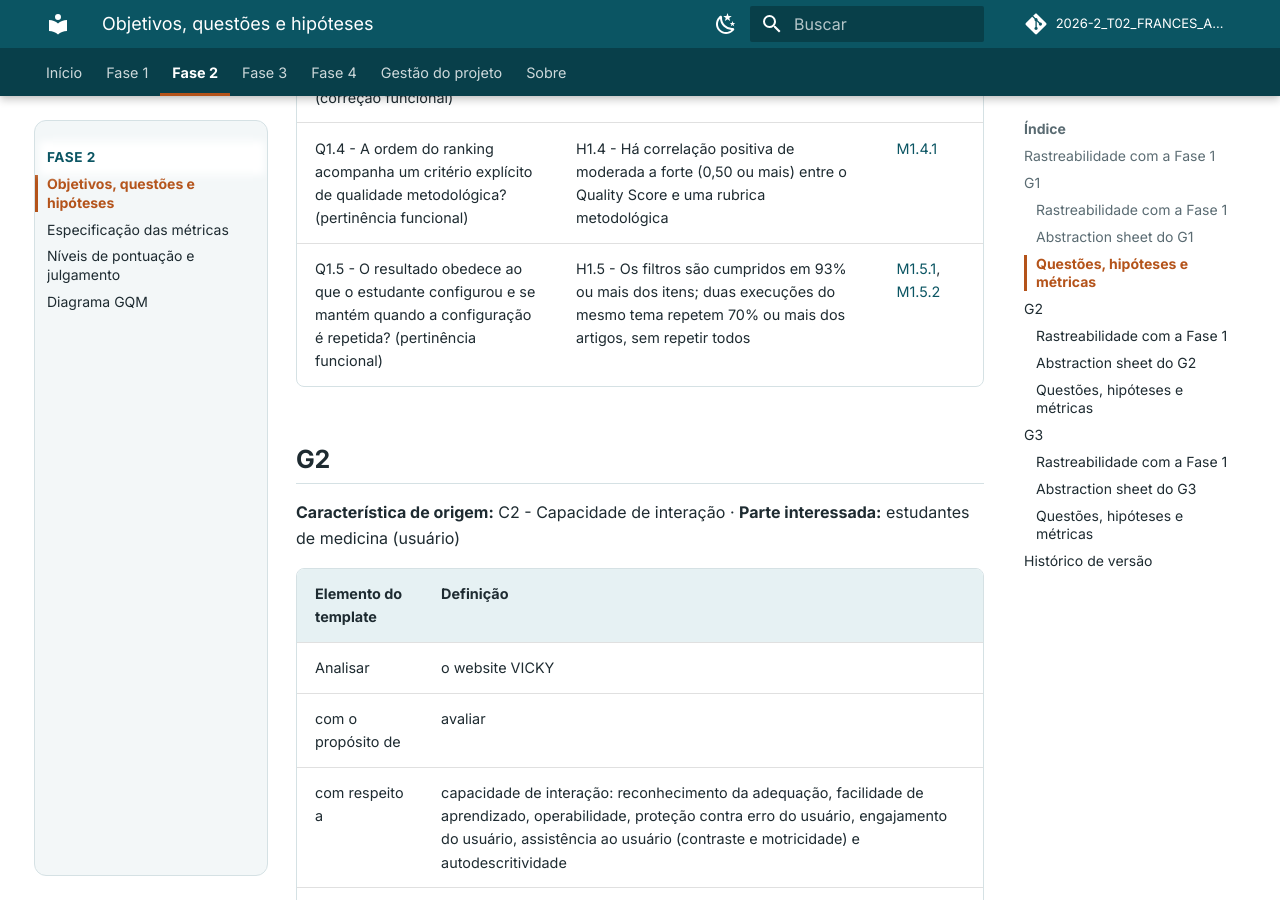
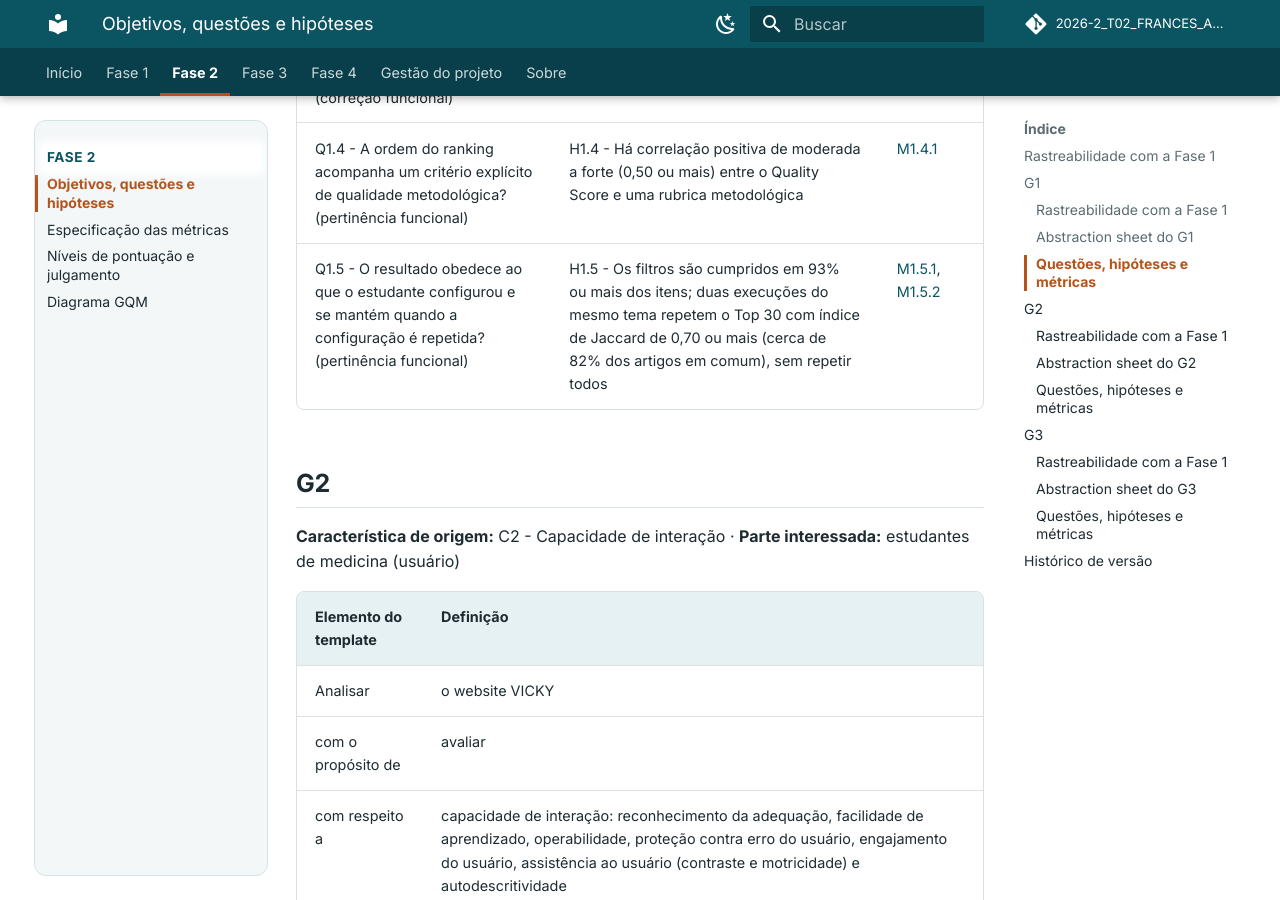
Before and after one commit to FCTE-Qualidade-de-Software-1/2026-2_T02_FRANCES_ALLEN, an MkDocs documentation site: the page built from docs/fase-2/objetivos-questoes-hipoteses.md, in a window 1280 px wide and 900 px high, scrolled down 4107 px. Built offline with MkDocs 1.6.1 and Material for MkDocs 9.7.7, drawn with Linux system fonts in a browser that asks for light colours; comment, search, counter and statistics services are not loaded; some of the changed text lies outside the part shown.

Commit message:
G1: H1.5 reescrita em Jaccard 0,70 para coincidir com o nível Bom de M1.5.2

```diff
--- a/docs/fase-2/objetivos-questoes-hipoteses.md
+++ b/docs/fase-2/objetivos-questoes-hipoteses.md
@@ -64,7 +64,7 @@ Pelo método Goal-Question-Metric (Basili; Caldiera; Rombach, 1994), cinco quest
 | Q1.2 - Que partes do fluxo prometido, do PICO ao registro da busca, o estudante consegue executar? (completude funcional) | H1.2 - No máximo uma das 9 funções declaradas está parcial ou ausente | [M1.2.1](especificacao-das-metricas.md#m121) |
 | Q1.3 - Os artigos respondem ao PICO e vêm descritos de modo que o estudante possa citá-los? (correção funcional) | H1.3 - De 70% a 85% dos 30 artigos são relevantes e 90% ou mais têm metadados e link corretos | [M1.3.1](especificacao-das-metricas.md#m131), [M1.3.2](especificacao-das-metricas.md#m132) |
 | Q1.4 - A ordem do ranking acompanha um critério explícito de qualidade metodológica? (pertinência funcional) | H1.4 - Há correlação positiva de moderada a forte (0,50 ou mais) entre o Quality Score e uma rubrica metodológica | [M1.4.1](especificacao-das-metricas.md#m141) |
-| Q1.5 - O resultado obedece ao que o estudante configurou e se mantém quando a configuração é repetida? (pertinência funcional) | H1.5 - Os filtros são cumpridos em 93% ou mais dos itens; duas execuções do mesmo tema repetem 70% ou mais dos artigos, sem repetir todos | [M1.5.1](especificacao-das-metricas.md#m151), [M1.5.2](especificacao-das-metricas.md#m152) |
+| Q1.5 - O resultado obedece ao que o estudante configurou e se mantém quando a configuração é repetida? (pertinência funcional) | H1.5 - Os filtros são cumpridos em 93% ou mais dos itens; duas execuções do mesmo tema repetem o Top 30 com índice de Jaccard de 0,70 ou mais (cerca de 82% dos artigos em comum), sem repetir todos | [M1.5.1](especificacao-das-metricas.md#m151), [M1.5.2](especificacao-das-metricas.md#m152) |
 
 ## G2
 
@@ -185,3 +185,4 @@ Pelo método Goal-Question-Metric, três questões desdobram o objetivo. A prime
 | 0.4 | 18/10/2026 | GQM de adequação funcional (G1): objetivo, rastreabilidade com a Fase 1, abstraction sheet, questões e hipóteses | Larissa Gomes Silva | - |
 | 0.5 | 18/10/2026 | GQM de manutenibilidade (G3): objetivo, rastreabilidade com a Fase 1, abstraction sheet, questões e hipóteses | Guilherme Moura | - |
 | 0.6 | 18/10/2026 | G2 realinhado às sete subcaracterísticas de C2 do modelo de qualidade | Lucas Avelar | Gabriel Fae |
+| 0.7 | 25/10/2026 | H1.5 reescrita em índice de Jaccard (0,70, cerca de 82% dos artigos em comum) para coincidir com o nível Bom de M1.5.2 | Larissa Gomes Silva | - |
```
